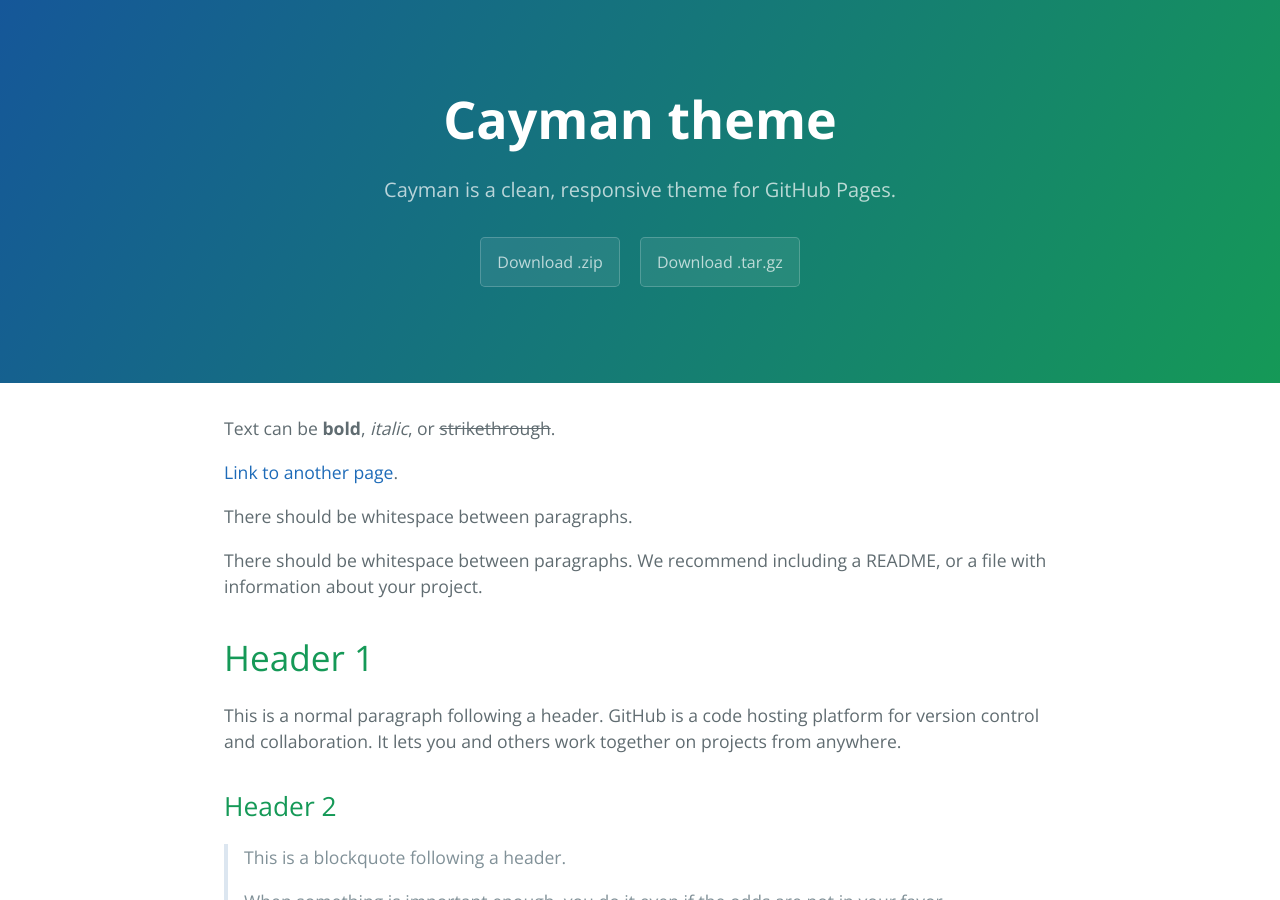
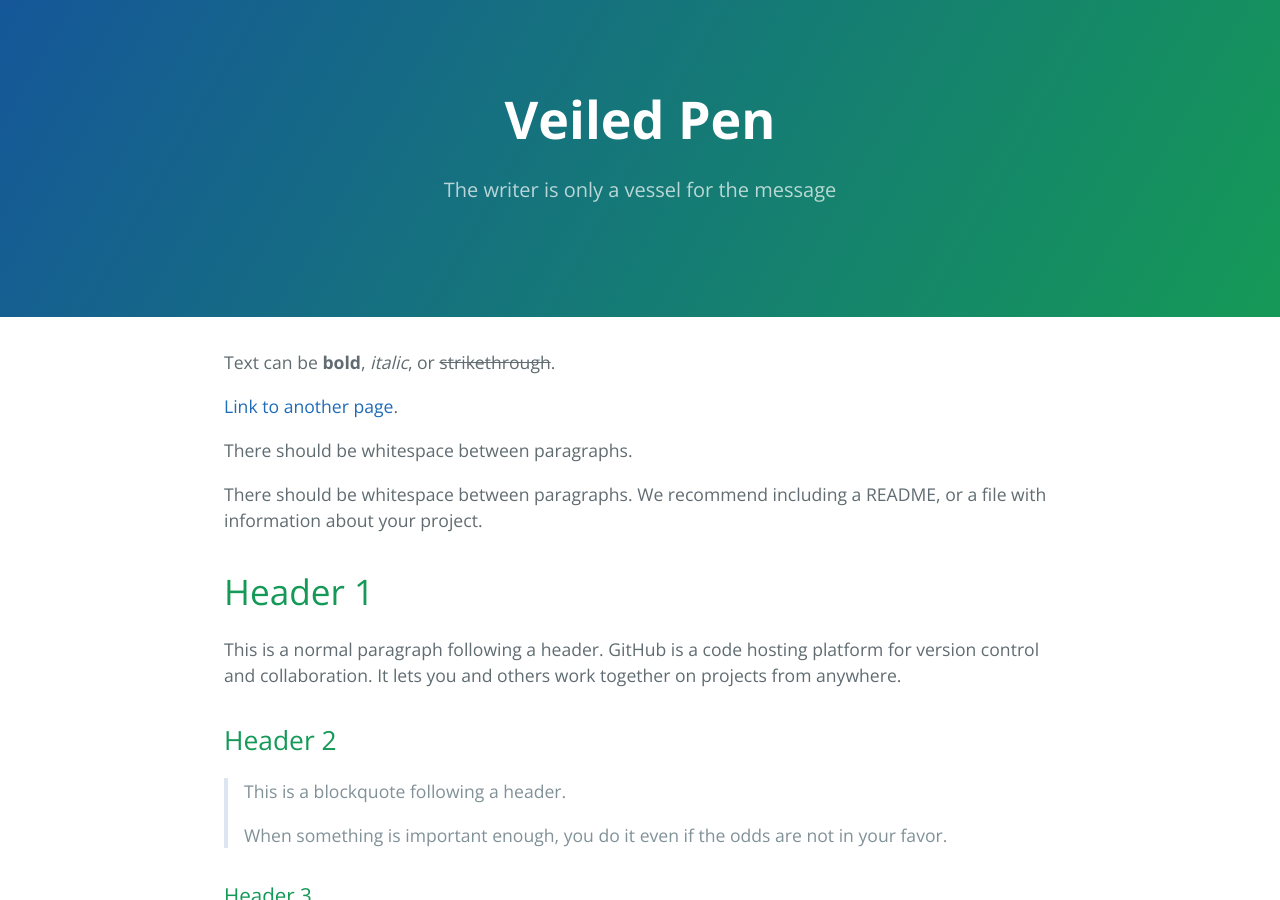
Before and after one commit to VeiledPen/veiledpen.github.io, a Jekyll site: the page built from index.md, in a window 1280 px wide and 900 px high. Built offline with Jekyll 4.4.1, drawn with Linux system fonts in a browser that asks for light colours.

Commit message:
Update config yml

```diff
--- a/_config.yml
+++ b/_config.yml
@@ -1,5 +1,5 @@
-title: Cayman theme
-description: Cayman is a clean, responsive theme for GitHub Pages.
-show_downloads: true
+title: Veiled Pen
+description: The writer is only a vessel for the message
+show_downloads: false
 google_analytics:
 theme: jekyll-theme-cayman
```
